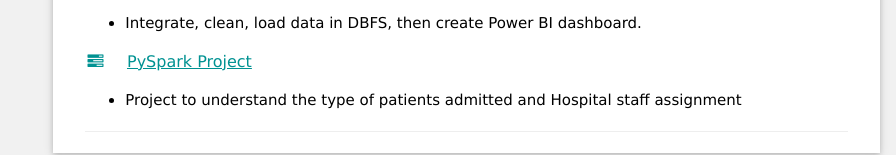
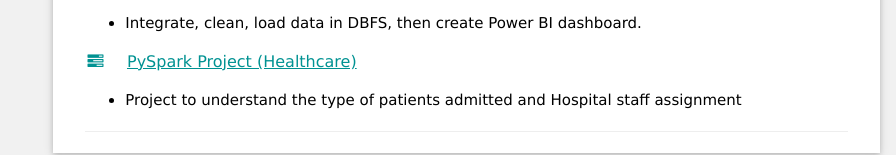
Before and after one commit to praveenharan/praveenharan.github.io, a plain HTML site: page index.html in a window 1280 px wide. Shown: the part 2505-2660 px from the top of the page, without its empty margins (384-1280 px from the left). Drawn offline with nearby package versions, Linux system fonts and the light colour scheme.

Commit message:
Update index.html

```diff
--- a/index.html
+++ b/index.html
@@ -216,7 +216,7 @@ Praveen Haran - Data Specialist
                      </ul>
                      <h6 style="color: #009292;"><i class="fa fa-tasks fa-fw w3-margin-right"></i>
                         <a href="https://databricks-prod-cloudfront.cloud.databricks.com/public/4027ec902e239c93eaaa8714f173bcfc/4344639619795203/1872453656325069/3354285285427756/latest.html"  target="_blank">
-                        PySpark Project
+                        PySpark Project (Healthcare)
                         </a>
                     </h6>
                      <ul>
```
